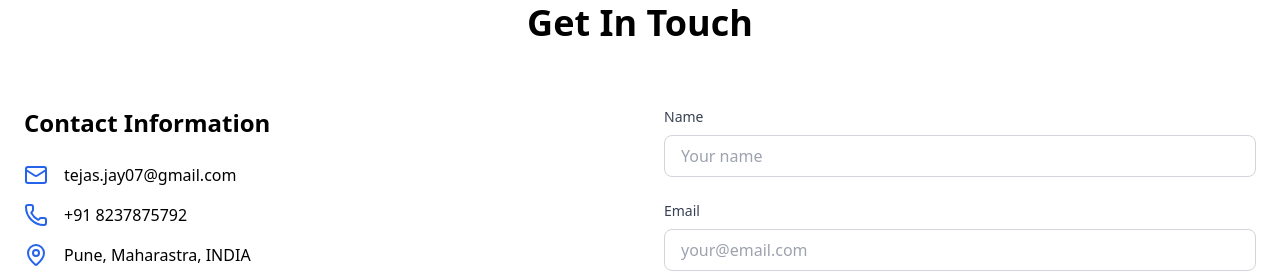
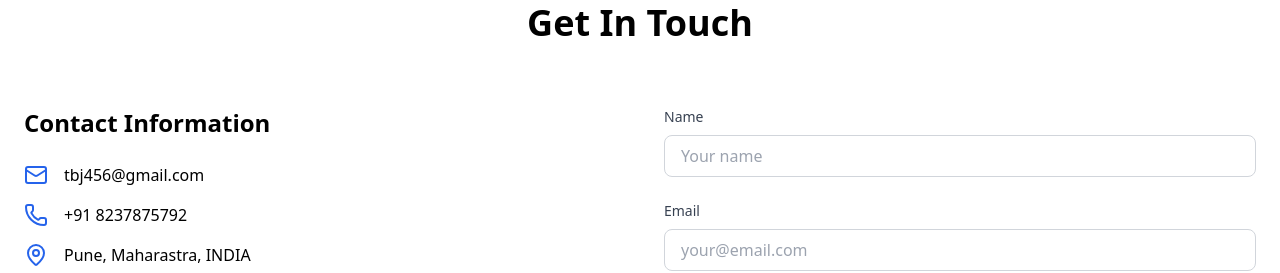
Before and after one commit to tejayy/Frontend-Portfolio, a React (Vite) app: page / in a window 1280 px wide. Shown: the part 2457-2730 px from the top of the page. Built offline with nearby package versions, Linux system fonts and the light colour scheme.

Commit message:
Updated contact email

```diff
--- a/src/components/contact/ContactInfo.tsx
+++ b/src/components/contact/ContactInfo.tsx
@@ -8,7 +8,7 @@ const ContactInfo = () => (
     <div className="space-y-4">
       <div className="flex items-center">
         <Mail className="w-6 h-6 text-blue-600 dark:text-blue-400 mr-4" />
-        <span className="dark:text-gray-300">tejas.jay07@gmail.com</span>
+        <span className="dark:text-gray-300">tbj456@gmail.com</span>
       </div>
       <div className="flex items-center">
         <Phone className="w-6 h-6 text-blue-600 dark:text-blue-400 mr-4" />
```
